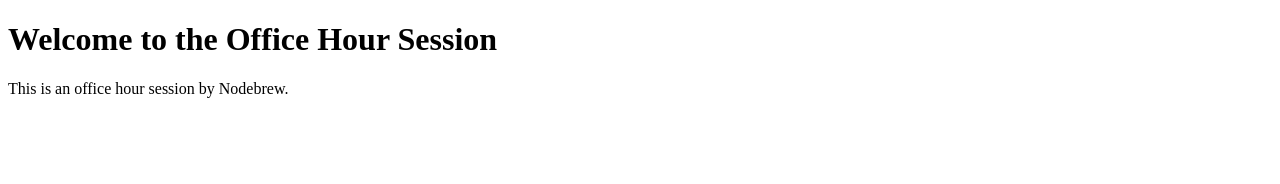
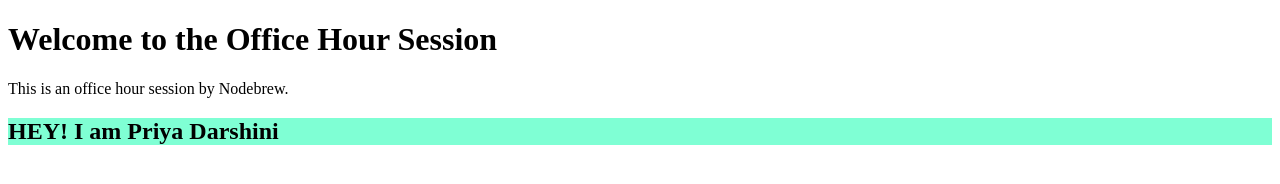
Before and after one commit to nodebrewhq/brew-bridge, a plain HTML site: page index.html in a window 1280 px wide. Drawn offline with Linux system fonts and the light colour scheme.

Commit message:
added css file
added css file

```diff
--- a/index.html
+++ b/index.html
@@ -4,9 +4,11 @@
     <meta charset="UTF-8">
     <meta name="viewport" content="width=device-width, initial-scale=1.0">
     <title>Office Hour Session</title>
+    <link rel="stylesheet"  href="style.css">
 </head>
 <body>
     <h1>Welcome to the Office Hour Session</h1>
     <p>This is an office hour session by Nodebrew.</p>
+    <h2>HEY! I am Priya Darshini </h2>
 </body>
 </html>
--- /dev/null
+++ b/style.css
@@ -0,0 +1,4 @@
+h2{
+    color:rgb(1, 1, 1);
+    background-color: aquamarine;
+}
```
